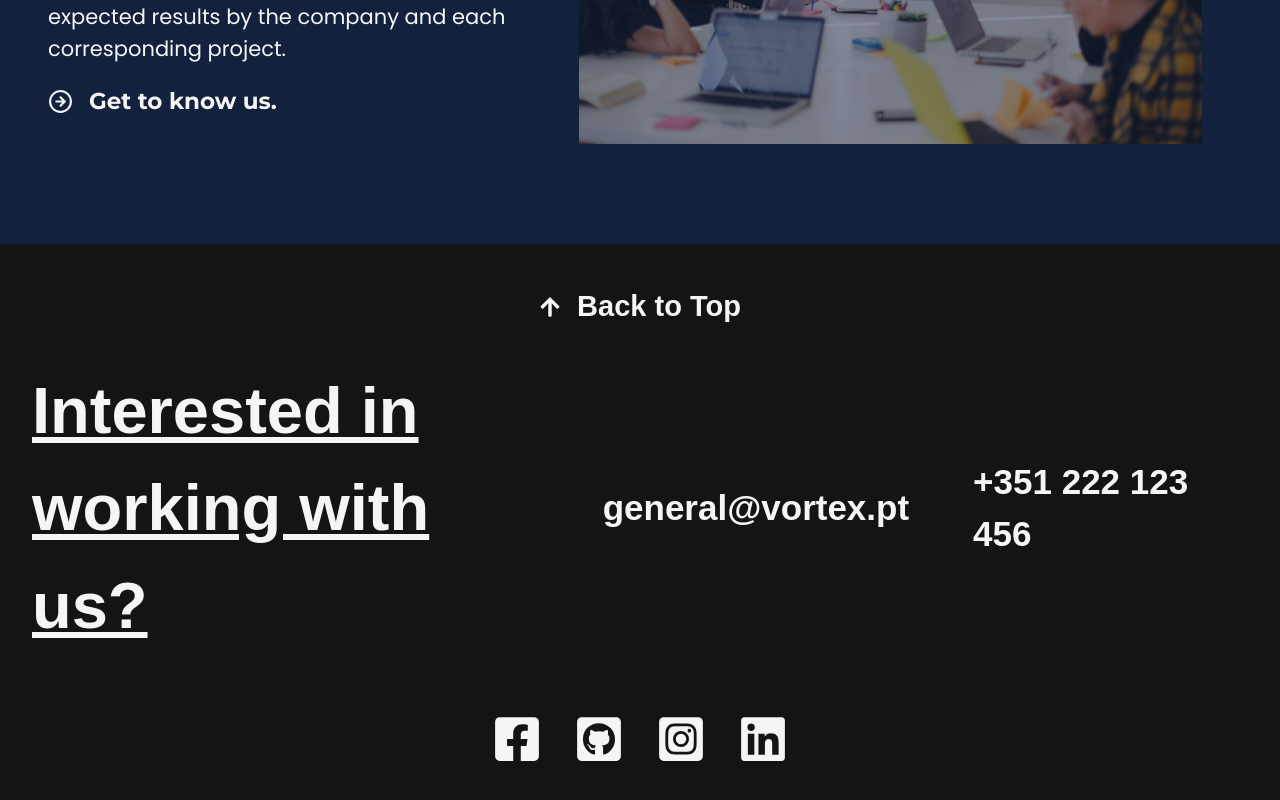
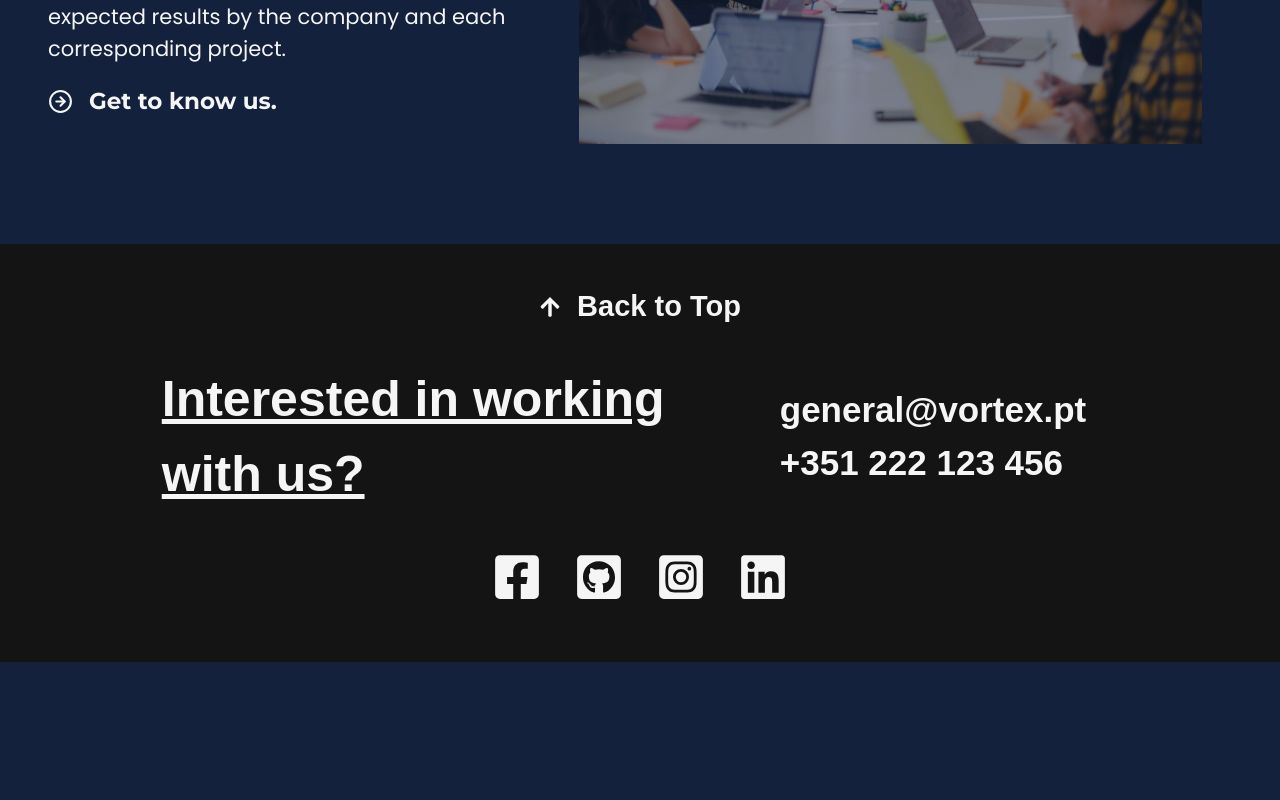
Before and after one commit to LGP21-LGP1/lgp21-lgp1.github.io, a Next.js app: page / in a window 1280 px wide. Shown: the part 2958-3758 px from the top of the page. After the commit the page ends 3620 px from the top, so only its background shows below. Built offline with nearby package versions, Linux system fonts and the light colour scheme; no server answers; a web font is replaced by a local one.

Commit message:
updated footer styling

```diff
--- a/components/footer.js
+++ b/components/footer.js
@@ -24,8 +24,10 @@ export const footer = ({ dark }) => {
       </button>
       <div id={style.footerInfo}>
         <span id={style.workWithUs}>Interested in working with us?</span>
-        <span id={style.email}>general@vortex.pt</span>
-        <span id={style.phone}>+351 222 123 456</span>
+        <span id={style.contacts}>
+          <span id={style.email}>general@vortex.pt</span>
+          <span id={style.phone}>+351 222 123 456</span>
+        </span>
       </div>
       <div id={style.socials}>
         <a href="https://www.facebook.com/">
--- a/components/footer.module.css
+++ b/components/footer.module.css
@@ -36,7 +36,7 @@
 }
 
 #workWithUs {
-  font-size: 65px;
+  font-size: 50px;
   font-weight: bold;
   font-family: var(--secondary-font);
   text-decoration: underline;
@@ -56,12 +56,17 @@
 }
 
 #socials {
-  margin: 60px auto;
+  margin: 40px auto 60px auto;
 }
 
 #socials a {
   color: inherit;
   margin: 0 1rem;
+}
+
+#contacts {
+  display: flex;
+  flex-direction: column;
 }
 
 @media only screen and (max-width: 1100px) {
```
